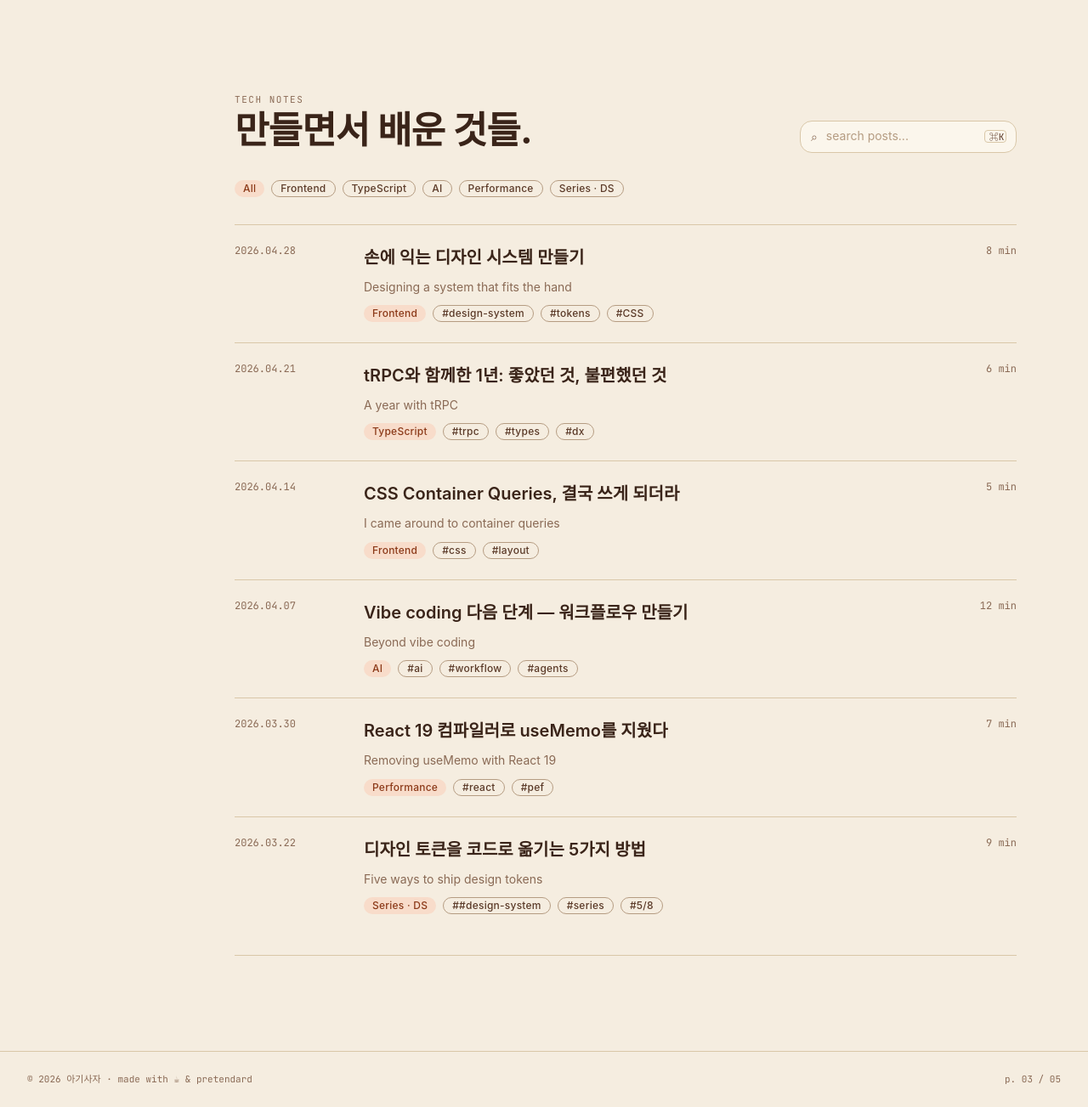
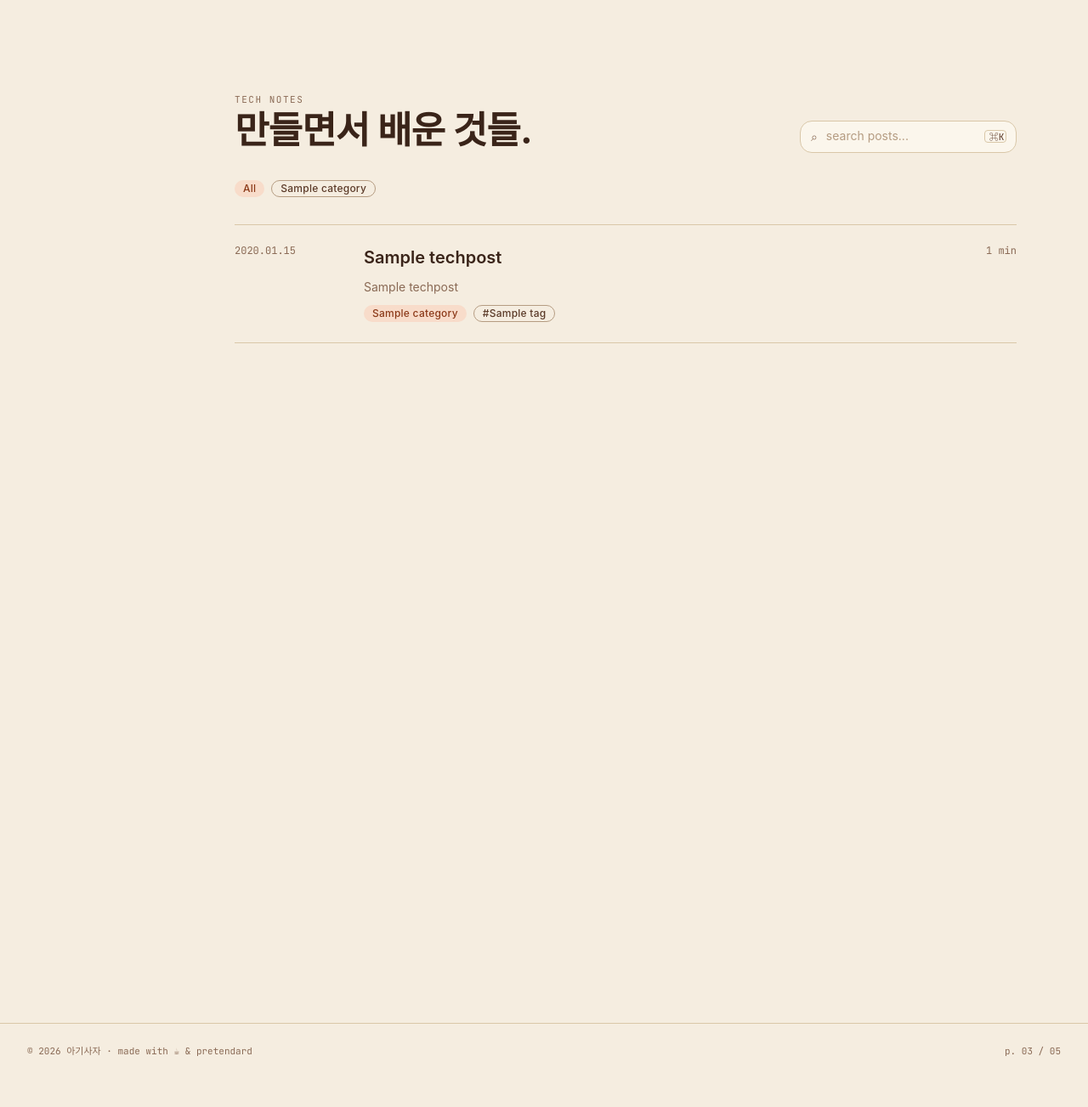
Before and after one commit to hyunaway/FE_session_03_HW2, a Django app: page /tech/ in a window 1280 px wide; the page is wider, and only the part inside the window is pictured. Shown: the part 76-1379 px from the top of that part at 85% size. After the commit the page ends 1319 px from the top of that part, so only its background shows below. Run offline with Django 5.2, Linux system fonts and the light colour scheme; tables that the repository leaves empty hold one stand-in row (values such as "Sample post"); some web fonts are replaced.

Commit message:
과제 제출 1안

```diff
--- a/static/css/home.css
+++ b/static/css/home.css
@@ -336,6 +336,7 @@ font-weight: 400;
 line-height: 100%; /* 11px */
 width: 174px;
 height: 11px;
+white-space: nowrap;
 }
 
 .content {
@@ -411,7 +412,6 @@ font-style: normal;
 font-weight: 500;
 line-height: 100%; /* 12px */
 letter-spacing: 0.24px;
-width: 67px;
 height: 12px;
 text-align: center;
 }
--- a/templates/blog/tech_list.html
+++ b/templates/blog/tech_list.html
@@ -28,104 +28,28 @@
 
         <div class="categoryfilter">
             <div class="mainchip">All</div>
-            <div class="chip">Frontend</div>
-            <div class="chip">TypeScript</div>
-            <div class="chip">AI</div>
-            <div class="chip">Performance</div>
-            <div class="chip">Series · DS</div>
+            {% for category in categories %}
+            <div class="chip">{{ category.label }}</div>
+            {% endfor %}
         </div>
 
         <div class="postlist">
-            <a href="{% url 'tech_detail' 'design-system-that-fits-the-hand' %}" class="postrow">
-                <div class="postdate">2026.04.28</div>
+            {% for post in posts %}
+            <a href="{{ post.get_absolute_url }}" class="postrow">
+                <div class="postdate">{{ post.published_at|date:"Y.m.d" }}</div>
                 <div class="contentcol">
-                    <div class="contecttitle">손에 익는 디자인 시스템 만들기</div>
-                    <div class="contectdesc">Designing a system that fits the hand</div>
+                    <div class="contecttitle">{{ post.title }}</div>
+                    <div class="contectdesc">{{ post.subtitle }}</div>
                     <div class="tagrow">
-                        <div class="mainchip">Frontend</div>
-                        <div class="chip">#design-system</div>
-                        <div class="chip">#tokens</div>
-                        <div class="chip">#CSS</div>
+                        <div class="mainchip">{{ post.category.label }}</div>
+                        {% for tag in post.tags.all %}
+                        <div class="chip">#{{ tag.label }}</div>
+                        {% endfor %}
                     </div>
                 </div>
-                <div class="posttime">8 min</div>
+                <div class="posttime">{{ post.read_minutes }} min</div>
             </a>
-
-            <a href="{% url 'tech_detail' 'design-system-that-fits-the-hand' %}" class="postrow">
-                <div class="postdate">2026.04.21</div>
-                <div class="contentcol">
-                    <div class="contecttitle">tRPC와 함께한 1년: 좋았던 것, 불편했던 것</div>
-                    <div class="contectdesc">A year with tRPC</div>
-                    <div class="tagrow">
-                        <div class="mainchip">TypeScript</div>
-                        <div class="chip">#trpc</div>
-                        <div class="chip">#types</div>
-                        <div class="chip">#dx</div>
-                    </div>
-                </div>
-                <div class="posttime">6 min</div>
-            </a>
-
-            <a href="{% url 'tech_detail' 'design-system-that-fits-the-hand' %}" class="postrow">
-                <div class="postdate">2026.04.14</div>
-                <div class="contentcol">
-                    <div class="contecttitle">CSS Container Queries, 결국 쓰게 되더라</div>
-                    <div class="contectdesc">I came around to container queries</div>
-                    <div class="tagrow">
-                        <div class="mainchip">Frontend</div>
-                        <div class="chip">#css</div>
-                        <div class="chip">#layout</div>
-                    </div>
-                </div>
-                <div class="posttime">5 min</div>
-            </a>
-
-            <a href="{% url 'tech_detail' 'design-system-that-fits-the-hand' %}" class="postrow">
-                <div class="postdate">2026.04.07</div>
-                <div class="contentcol">
-                    <div class="contecttitle">Vibe coding 다음 단계 — 워크플로우 만들기</div>
-                    <div class="contectdesc">Beyond vibe coding</div>
-                    <div class="tagrow">
-                        <div class="mainchip">AI</div>
-                        <div class="chip">#ai</div>
-                        <div class="chip">#workflow</div>
-                        <div class="chip">#agents</div>
-                    </div>
-                </div>
-                <div class="posttime">12 min</div>
-            </a>
-
-            <a href="{% url 'tech_detail' 'design-system-that-fits-the-hand' %}" class="postrow">
-                <div class="postdate">2026.03.30</div>
-                <div class="contentcol">
-                    <div class="contecttitle">React 19 컴파일러로 useMemo를 지웠다</div>
-                    <div class="contectdesc">Removing useMemo with React 19</div>
-                    <div class="tagrow">
-                        <div class="mainchip">Performance</div>
-                        <div class="chip">#react</div>
-                        <div class="chip">#pef</div>
-                    </div>
-                </div>
-                <div class="posttime">7 min</div>
-            </a>
-
-            <a href="{% url 'tech_detail' 'design-system-that-fits-the-hand' %}" class="postrow">
-                <div class="postdate">2026.03.22</div>
-                <div class="contentcol">
-                    <div class="contecttitle">디자인 토큰을 코드로 옮기는 5가지 방법</div>
-                    <div class="contectdesc">Five ways to ship design tokens</div>
-                    <div class="tagrow">
-                        <div class="mainchip">Series · DS</div>
-                        <div class="chip">##design-system</div>
-                        <div class="chip">#series</div>
-                        <div class="chip">#5/8</div>
-                    </div>
-                </div>
-                <div class="posttime">9 min</div>
-            </a>
-
-        </div>
-
+            {% endfor %}
         <div class="rectangle"></div>
 
     </div>
```
Also changed, not shown: templates/blog/home.html (+15 -59 lines), templates/blog/tech_detail.html (+25 -16 lines).
